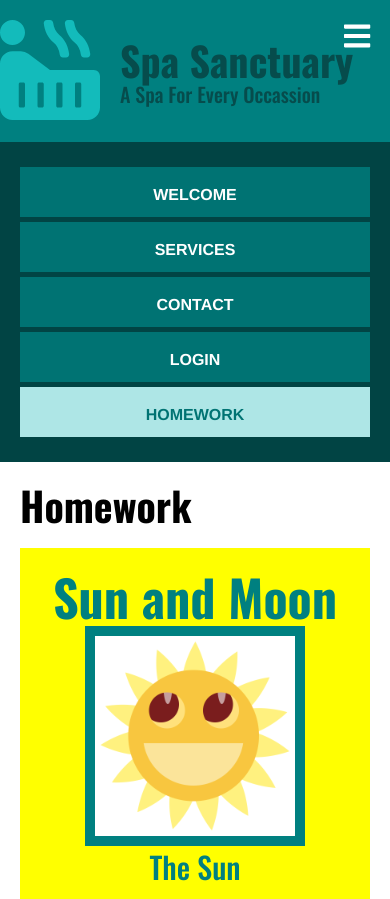
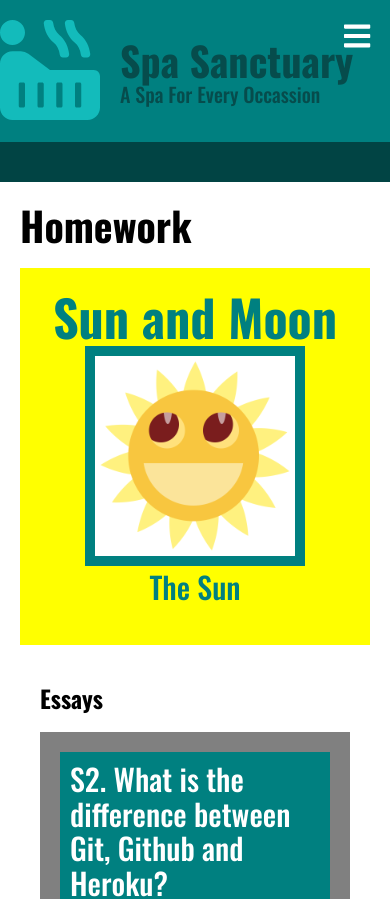
Before and after one commit to swcarey/Web-1-Carey-Spencer-Final, a React (Create React App) app: page /homework in a window 390 px wide. Shown: the top 899 px of the page. Built offline with nearby package versions, Linux system fonts and the light colour scheme.

Commit message:
Adding Hamburger Logic

```diff
--- a/src/React/Layout/Nav/Hamburger.jsx
+++ b/src/React/Layout/Nav/Hamburger.jsx
@@ -7,10 +7,15 @@ import {
 } from '@fortawesome/free-solid-svg-icons';
 
 
-const Hamburger = () => {
+const Hamburger = ({showMenu, showMenuUpdate}) => {
+
+        const clickHandler = () => {
+            showMenuUpdate(!showMenu);
+        }
+
 
     return (
-        <HamburgerStyled className='Hamburger'>
+        <HamburgerStyled className='Hamburger' onClick={ clickHandler }>
             <FontAwesomeIcon icon={ faBars } />
         </HamburgerStyled>
     );
--- a/src/React/Layout/Nav/MainMenu.jsx
+++ b/src/React/Layout/Nav/MainMenu.jsx
@@ -5,15 +5,18 @@ import { NavLink } from 'react-router-dom';
 /* Scripts ---------------------------*/
 import { defaultMediaQueries } from 'React/common/useMediaQuery.js';
 
-const MainMenu = () => {
+const MainMenu = ({showMenuUpdate}) => {
 
+        const clickHandler = () => {
+            showMenuUpdate(false);
+        }
     return (
         <MainMenuStyled className='MainMenu'>
-            <NavLink to={ '/' } exact>Welcome</NavLink>
-            <NavLink to={ '/services' }>Services</NavLink>
-            <NavLink to={ '/contact' }>Contact</NavLink>
-            <NavLink to={ '/login' }>Login</NavLink>
-            <NavLink to={ '/homework' }>Homework</NavLink>
+            <NavLink onClick={ clickHandler} to={ '/' } exact>Welcome</NavLink>
+            <NavLink onClick={ clickHandler} to={ '/services' }>Services</NavLink>
+            <NavLink onClick={ clickHandler} to={ '/contact' }>Contact</NavLink>
+            <NavLink onClick={ clickHandler} to={ '/login' }>Login</NavLink>
+            <NavLink onClick={ clickHandler} to={ '/homework' }>Homework</NavLink>
         </MainMenuStyled>
     );
 }
--- a/src/React/Layout/Nav/Nav.jsx
+++ b/src/React/Layout/Nav/Nav.jsx
@@ -1,4 +1,4 @@
-import React from 'react';
+import React, { useState } from 'react';
 import styled from 'styled-components';
 
 /* Scripts ---------------------------*/
@@ -12,13 +12,20 @@ const Nav = () => {
 
     const { media } = useMediaQuery();
 
+    const [ showMenu, showMenuUpdate] = useState(false);
+
+    console.log('showMenu', showMenu);
+
     return (
         <NavStyled className='Nav'>
             {
                 !media.mdUp &&
-                <Hamburger />
+                <Hamburger showMenu={ showMenu } showMenuUpdate={ showMenuUpdate } />
             }
-            <MainMenu />
+            {
+                (media.mdUp || showMenu) &&
+                <MainMenu showMenuUpdate={ showMenuUpdate } />
+            }
         </NavStyled>
     );
 }
--- a/src/React/Welcome/Staff/StaffMember.jsx
+++ b/src/React/Welcome/Staff/StaffMember.jsx
@@ -1,6 +1,5 @@
 import React from 'react';
 import styled from 'styled-components';
-import { isMemberName } from 'typescript';
 
 /* Scripts ---------------------------*/
 import { defaultMediaQueries } from 'React/common/useMediaQuery.js';
```
